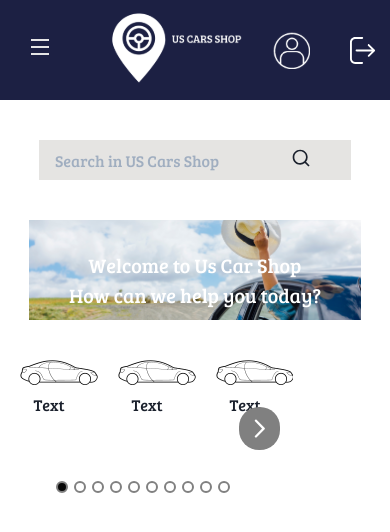
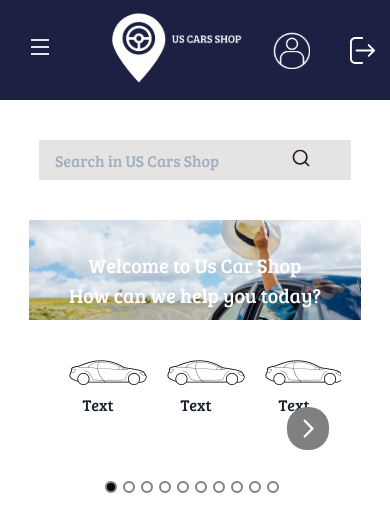
Before and after one commit to diasjoaovictor/app-uscars, a Next.js app: page /dashboard in a window 390 px wide. Shown: the top 532 px of the page. Built offline with nearby package versions, Linux system fonts and the light colour scheme.

Commit message:
setting responsive mode

```diff
--- a/src/components/dashboard/CarsCarousel/index.tsx
+++ b/src/components/dashboard/CarsCarousel/index.tsx
@@ -49,11 +49,9 @@ export function CarsCarousel(){
 
 
   return(
-    <div
-      style={{
-        width: "100%",
-        alignSelf: "center"
-      }}
+    <Center
+      as="div"
+      w="100%"
     >
 
         <Carousel
@@ -78,7 +76,7 @@ export function CarsCarousel(){
         })}
         </Carousel>
 
-      </div>
+      </Center>
 
   )
 }
```
